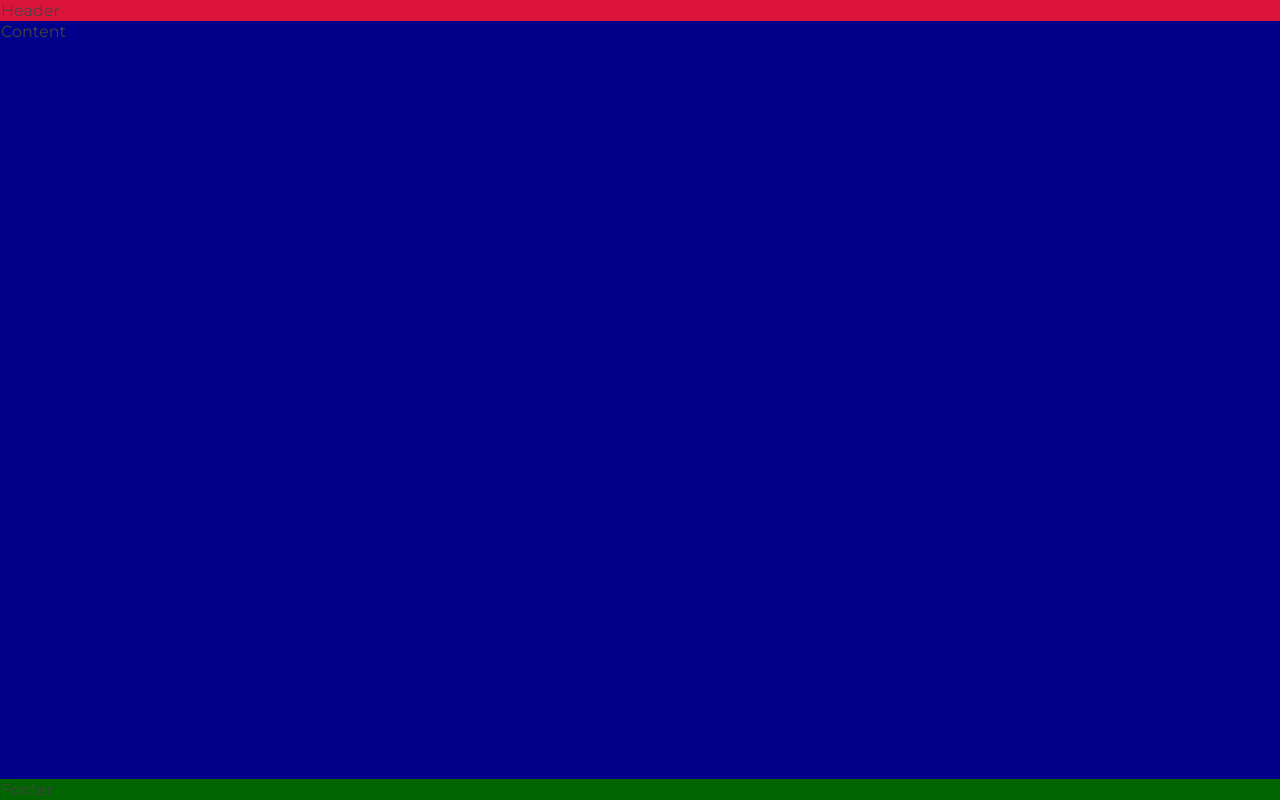
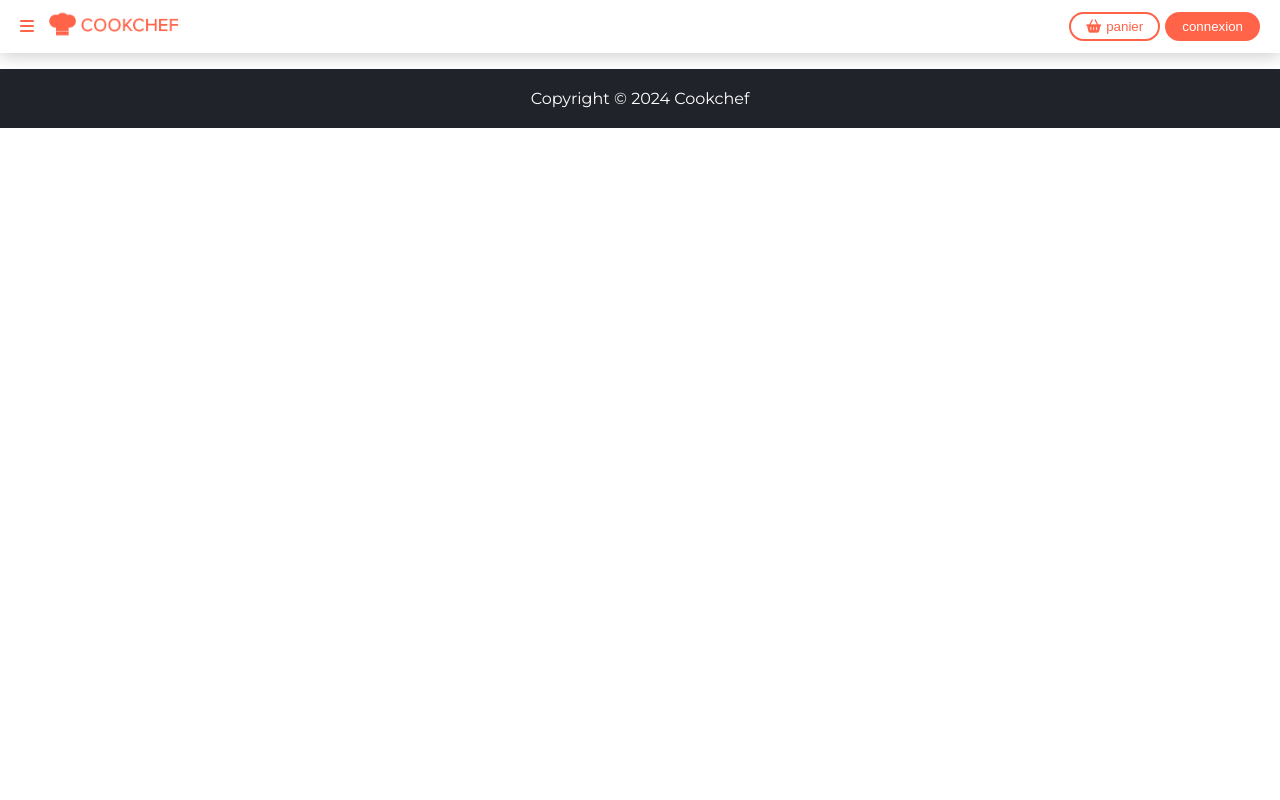
Before and after one commit to gtn-massart/cookchef, a React (Vite) app: page / in a window 1280 px wide. Built offline with nearby package versions, Linux system fonts and the light colour scheme.

Commit message:
header + footer layout

```diff
--- a/index.html
+++ b/index.html
@@ -6,6 +6,7 @@
     <link rel="preconnect" href="https://fonts.googleapis.com">
     <link rel="preconnect" href="https://fonts.gstatic.com" crossorigin>
     <link href="https://fonts.googleapis.com/css2?family=Montserrat:ital,wght@400;500;700&display=swap" rel="stylesheet">
+    <script src="https://kit.fontawesome.com/e45c08b773.js" crossorigin="anonymous"></script>
     <title>Cookchef</title>
   </head>
   <body>
--- a/src/App.jsx
+++ b/src/App.jsx
@@ -1,13 +1,13 @@
 import Header from "./components/Header";
 import Footer from "./components/Footer";
-import Content from "./components/Content";
+// import Content from "./components/Content";
 import styles from "./App.module.scss";
 
 function App() {
   return (
     <div className={`d-flex flex-column ${styles.appContainer}`}>
       <Header />
-      <Content />
+      {/* <Content /> */}
       <Footer />
     </div>
   )
--- /dev/null
+++ b/src/assets/styles/_themes.scss
@@ -0,0 +1,21 @@
+.btn {
+  padding: 5px 15px;
+  border-radius: 20px;
+  cursor: pointer;
+  transition: 0.2s opacity;
+  &:hover {
+    opacity: 0.8;
+  }
+}
+
+.btn-primary {
+  background-color: var(--primary);
+  color: white;
+  border: 2px solid var(--primary);
+}
+
+.btn-reverse-primary {
+  border: 2px solid var(--primary);
+  color: var(--primary);
+  background-color: white;
+}
--- a/src/assets/styles/_utils.scss
+++ b/src/assets/styles/_utils.scss
@@ -23,6 +23,9 @@
 .mb-20 {
   margin-bottom: 20px;
 }
+.mr-5 {
+  margin-right: 5px;
+}
 .mr-15 {
   margin-right: 15px;
 }
--- a/src/assets/styles/index.scss
+++ b/src/assets/styles/index.scss
@@ -3,3 +3,4 @@
 @use './flex';
 @use './utils';
 @use './debug';
+@use './themes'
--- a/src/components/Footer.jsx
+++ b/src/components/Footer.jsx
@@ -1,5 +1,13 @@
+import styles from "./Footer.module.scss"
+
 function Footer() {
-  return <div className="b2">Footer</div>
+  return (
+    <footer>
+      <p className={`${ styles.footer } d-flex flex-row align-items-center justify-content-center p-20`}>
+        Copyright © 2024 Cookchef
+      </p>
+    </footer>
+    )
 }
 
 export default Footer;
--- /dev/null
+++ b/src/components/Footer.module.scss
@@ -0,0 +1,4 @@
+.footer {
+  background-color: var(--gray-1);
+  color: white;
+}
--- a/src/components/Header.jsx
+++ b/src/components/Header.jsx
@@ -1,5 +1,23 @@
+import styles from "./Header.module.scss";
+import cookchef from "../assets/images/cookchef.png"
+{/* <i class="fa-solid fa-bars"></i> */}
+
 function Header() {
-  return <div className="b1">Header</div>
+  return (
+    <header className={ `${styles.header} d-flex flex-row align-items-center }`}>
+      <i className="fa-solid fa-bars mr-15"></i>
+      <div className="flex-fill">
+        <img src={ cookchef } alt="Logo Cookchef"/>
+      </div>
+      <ul>
+        <button className="mr-5 btn btn-reverse-primary">
+          <i className="fa-solid fa-basket-shopping mr-5"></i>
+          <span>panier</span>
+        </button>
+        <button className="btn btn-primary">connexion</button>
+      </ul>
+    </header>
+  )
 }
 
 export default Header;
--- /dev/null
+++ b/src/components/Header.module.scss
@@ -0,0 +1,9 @@
+.header {
+  padding: 10px 20px;
+  box-shadow: var(--box-shadow-nav);
+  color: var(--primary);
+}
+
+img {
+  width: 130px;
+}
```
